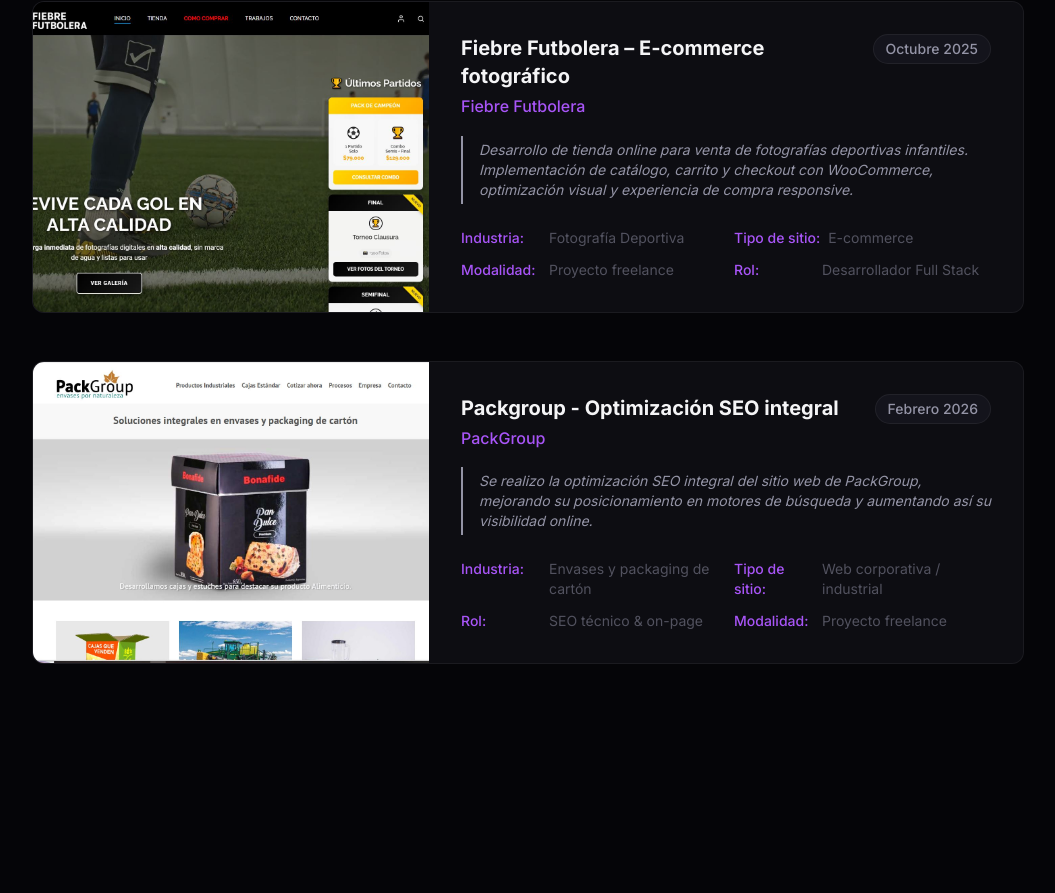
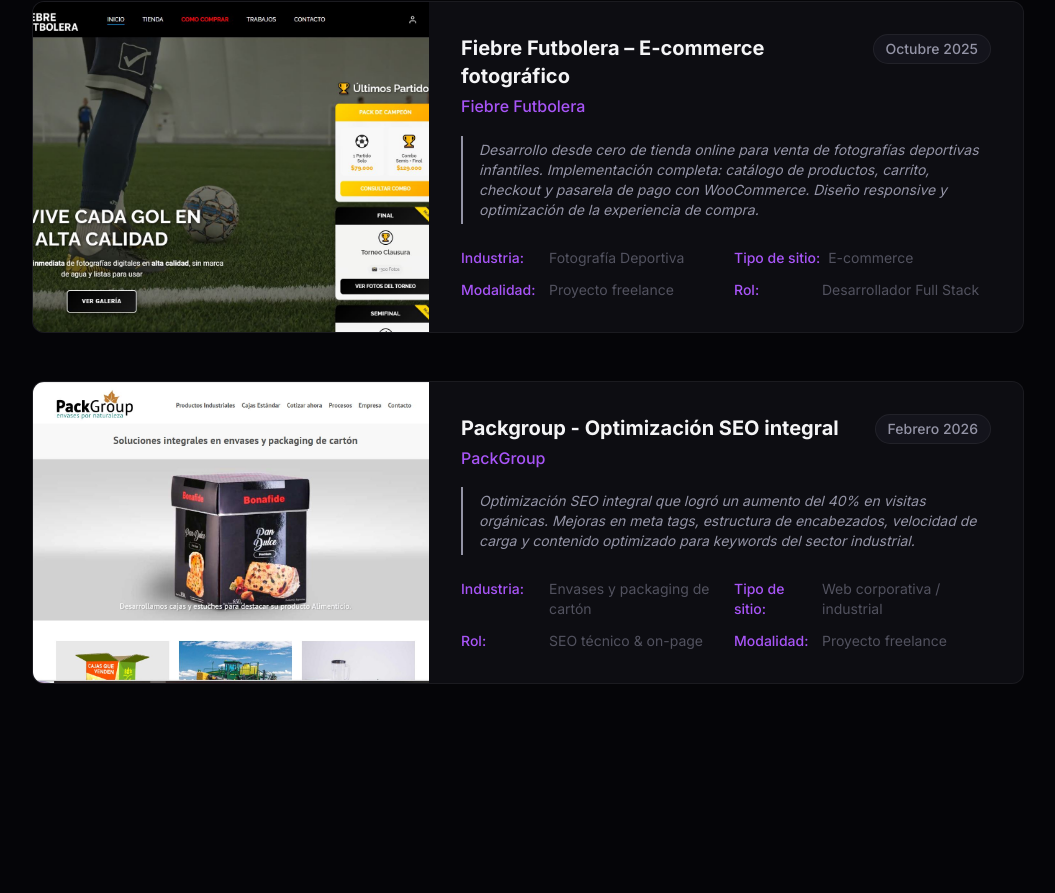
Before and after one commit to cristian-micchele-dev/porfolio-cristian-micchele-dev, a React (Vite) app: page / in a window 1280 px wide. Shown: the part 2857-3750 px from the top of the page, without its empty margins (112-1167 px from the left). Built offline with nearby package versions, Linux system fonts and the light colour scheme.

Commit message:
feat: agregar métricas de impacto en experiencia laboral
- Fiebre Futbolera: destacar desarrollo desde cero
- PackGroup: agregar resultado concreto (+40% visitas orgánicas)

```diff
--- a/src/data/experienceData.js
+++ b/src/data/experienceData.js
@@ -8,7 +8,7 @@
     title: "Fiebre Futbolera – E-commerce fotográfico",
     company: "Fiebre Futbolera",
     description:
-      "Desarrollo de tienda online para venta de fotografías deportivas infantiles. Implementación de catálogo, carrito y checkout con WooCommerce, optimización visual y experiencia de compra responsive.",
+      "Desarrollo desde cero de tienda online para venta de fotografías deportivas infantiles. Implementación completa: catálogo de productos, carrito, checkout y pasarela de pago con WooCommerce. Diseño responsive y optimización de la experiencia de compra.",
     image: FiebreFutboleraImage,
     link: "https://fiebrefutbolera.com/",
     details: [
@@ -24,7 +24,7 @@
     title: "Packgroup - Optimización SEO integral ",
     company: "PackGroup",
     description:
-      "Se realizo la optimización SEO integral del sitio web de PackGroup, mejorando su posicionamiento en motores de búsqueda y aumentando así su visibilidad online.",
+      "Optimización SEO integral que logró un aumento del 40% en visitas orgánicas. Mejoras en meta tags, estructura de encabezados, velocidad de carga y contenido optimizado para keywords del sector industrial.",
     image: PackGroupImage,
     link: "https://www.packgroup.com.ar/",
     details: [
```
